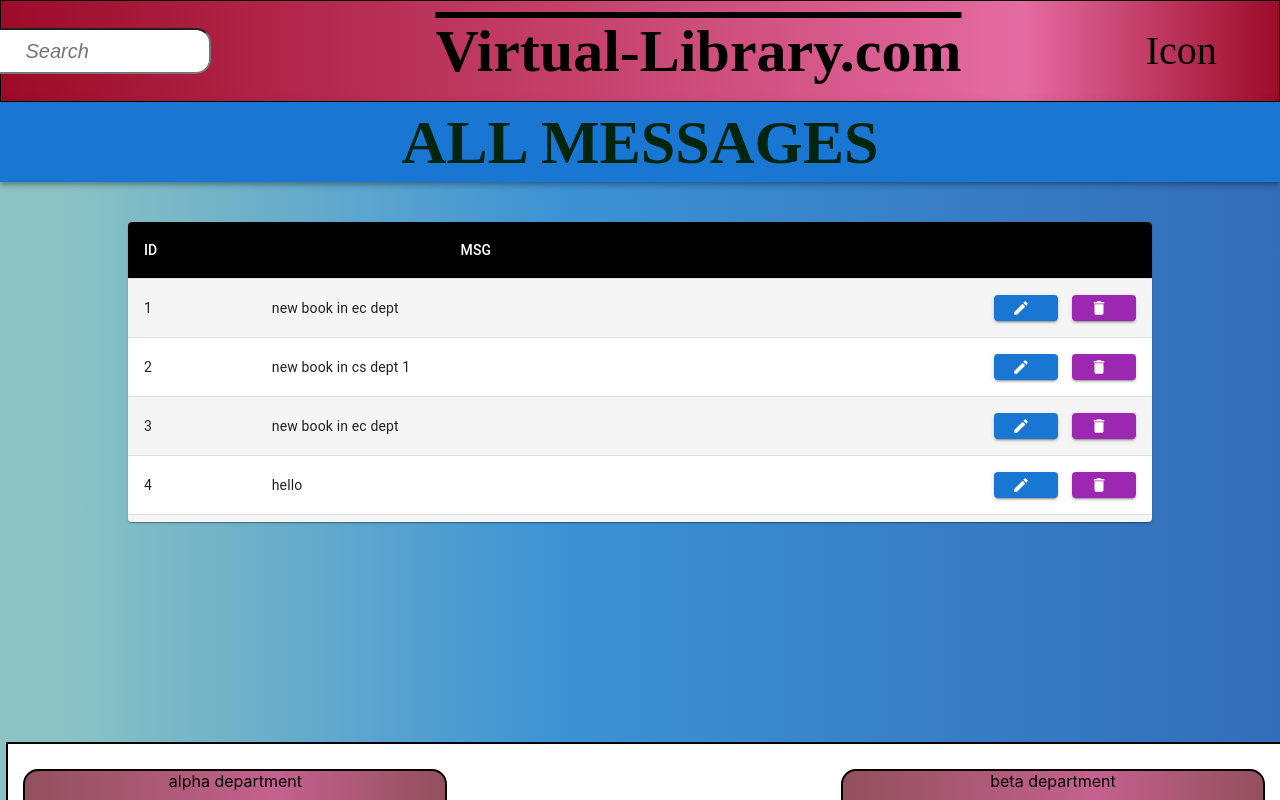
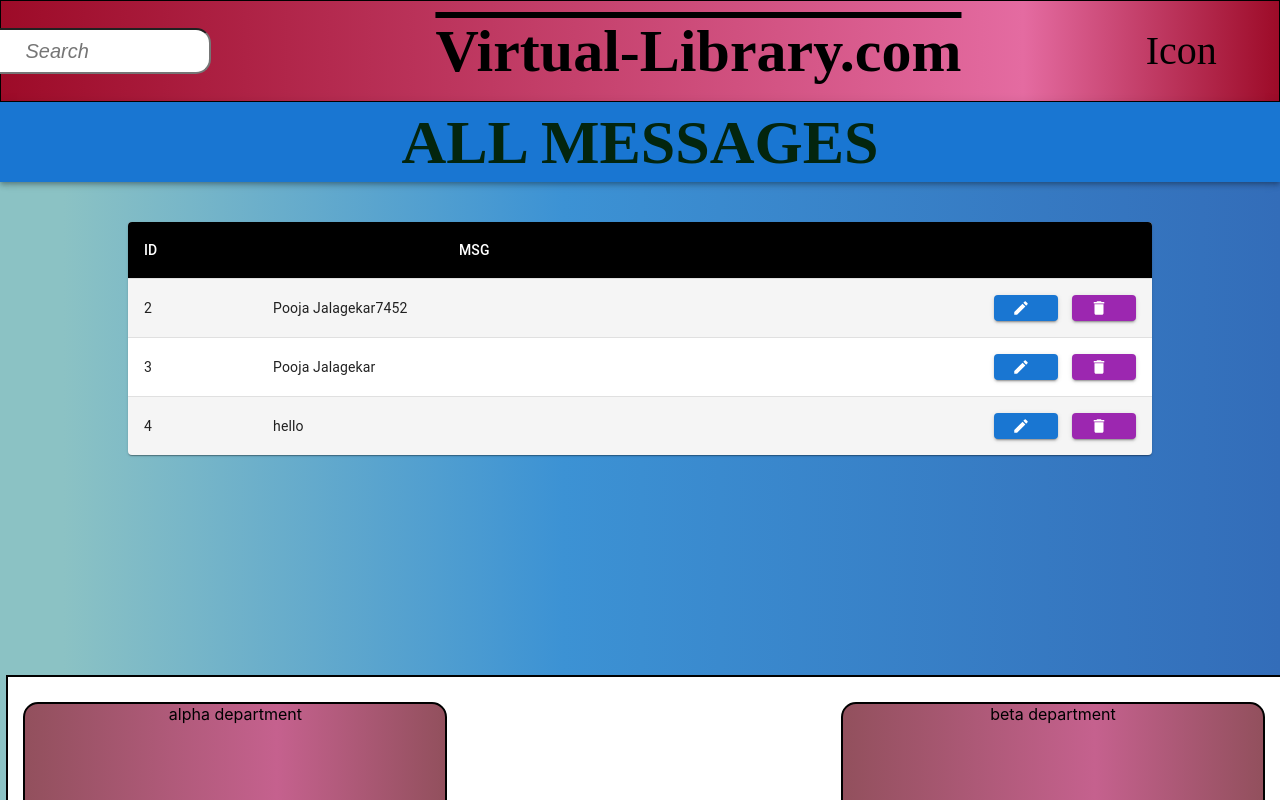
Before and after one commit to nasim-coder/virtual-library, a React (Create React App) app in the folder frontend/: page /home in a window 1280 px wide. Shown: the top 800 px of the page. Built offline with nearby package versions, Linux system fonts and the light colour scheme; data requests are answered from the project's data file; a web font is replaced by a local one.

Commit message:
changes in notice file

```diff
--- a/frontend/src/Components/Admin.jsx
+++ b/frontend/src/Components/Admin.jsx
@@ -27,6 +27,7 @@ const useStyle = makeStyles({
 })
 
 const Admin = () => {
+
   const classes = useStyle()
   return (
     <>
@@ -47,6 +48,8 @@ const Admin = () => {
           </Toolbar>
         </AppBar>
 
+
+
       <AppBar position='static' className='upload'>
         UPLOAD BOOKS
         <Toolbar className='tbx'>
--- a/frontend/src/Components/First.jsx
+++ b/frontend/src/Components/First.jsx
@@ -43,7 +43,7 @@ const FirstPage = () => {
         title='books'
         src={books}
         alt='hello'
-        style={{ width: 1535, height: 630 }}
+        style={{ width: '100vw', height: '100vh' }}
       />
 
       <p align='center'> © Copyright 2020</p>
--- a/frontend/src/Components/Notice/AddMsg.jsx
+++ b/frontend/src/Components/Notice/AddMsg.jsx
@@ -8,7 +8,7 @@ import Navbar from '../HomeData/Navbar'
 import { Button } from '@mui/material'
 import Typography from '@mui/material/Typography'
 import { useState } from 'react'
-import { addUser } from './api'
+import { addMsg } from './api'
 import '../HomeData/Homedata.css'
 import { useNavigate } from 'react-router-dom'
 import { AppBar } from '@mui/material'
@@ -19,17 +19,17 @@ const initialValue = {
 }
 
 const AddMsg = () => {
-  const [user, setUser] = useState(initialValue)
-  const { name } = user
+  const [ msg, setMsg] = useState(initialValue)
+  const { name } =  msg
   const navigate = useNavigate()
 
   const onValueChange = (e) => {
     console.log(e.target.value)
-    setUser({ ...user, [e.target.name]: e.target.value })
+    setMsg({ ...msg, [e.target.name]: e.target.value })
   }
 
-  const addUserDetails = async () => {
-    await addUser(user)
+  const addMsgDetails = async () => {
+    await addMsg( msg )
     navigate('/home')
   }
   return (
@@ -55,7 +55,7 @@ const AddMsg = () => {
           <Button
             variant='contained'
             color='primary'
-            onClick={() => addUserDetails()}
+            onClick={() => addMsgDetails()}
           >
             {' '}
             ADD{' '}
--- a/frontend/src/Components/Notice/AllMsgs.jsx
+++ b/frontend/src/Components/Notice/AllMsgs.jsx
@@ -11,8 +11,8 @@ import Paper from '@mui/material/Paper'
 import { useEffect, useState } from 'react'
 import { Box } from '@mui/system'
 import { Button } from '@mui/material'
-import { getUsers } from './api'
-import { deleteUser } from './api'
+import { getMsgs } from './api'
+import { deleteMsg } from './api'
 import DeleteIcon from '@mui/icons-material/Delete'
 import EditIcon from '@mui/icons-material/Edit'
 import { AppBar } from '@mui/material'
@@ -38,21 +38,21 @@ const StyledTableRow = styled(TableRow)(({ theme }) => ({
   },
 }))
 
-const AllMsgs = () => {
-  const [users, setUsers] = useState([])
+const AllMsg = () => {
+  const [ msgs, setMsgs] = useState([])
 
   useEffect(() => {
     getAllMsgs()
   }, [])
 
   const getAllMsgs = async () => {
-    const response = await getUsers()
+    const response = await getMsgs()
     console.log(response.data)
-    setUsers(response.data)
+    setMsgs(response.data)
   }
 
-  const deleteUserData = async (id) => {
-    await deleteUser(id)
+  const deleteMsgData = async (id) => {
+    await deleteMsg(id)
     getAllMsgs()
   }
 
@@ -74,13 +74,13 @@ const AllMsgs = () => {
               </TableRow>
             </TableHead>
             <TableBody>
-              {users.map((user) => (
-                <StyledTableRow key={user.id}>
+              {msgs.map(( msg ) => (
+                <StyledTableRow key={msg.id}>
                   <StyledTableCell component='th' scope='id'>
-                    {user.id}
+                    {msg.id}
                   </StyledTableCell>
 
-                  <StyledTableCell align='revert'>{user.name}</StyledTableCell>
+                  <StyledTableCell align='revert'>{msg.name}</StyledTableCell>
 
                   <StyledTableCell align='right'>
                     <Button
@@ -88,7 +88,7 @@ const AllMsgs = () => {
                       color='primary'
                       variant='contained'
                       style={{ marginRight: 10 }}
-                      href={`/admin/edit/${user.id}`}
+                      href={`/admin/edit/${msg.id}`}
                       startIcon={<EditIcon />}
                     >
                       {' '}
@@ -98,7 +98,7 @@ const AllMsgs = () => {
                       size='small'
                       color='secondary'
                       variant='contained'
-                      onClick={() => deleteUserData(user.id)}
+                      onClick={() => deleteMsgData(msg.id)}
                       startIcon={<DeleteIcon />}
                     >
                       {' '}
@@ -114,4 +114,4 @@ const AllMsgs = () => {
     </>
   )
 }
-export default AllMsgs
+export default AllMsg
--- a/frontend/src/Components/Notice/EditMsg.jsx
+++ b/frontend/src/Components/Notice/EditMsg.jsx
@@ -10,8 +10,8 @@ import { useState } from 'react';
 import { useNavigate } from 'react-router-dom';
 import { useParams } from 'react-router-dom';
 import { useEffect } from 'react';
-import { getUsers } from './api';
-import { editUser } from './api';
+import { getMsgs } from './api';
+import { editMsg } from './api';
 import Navbar from '../HomeData/Navbar';
 import { AppBar } from '@mui/material';
 import { Toolbar } from '@mui/material';
@@ -22,28 +22,28 @@ const initialValue = {
 }
 
 const EditMsg = () => {
-    const [user, setUser] = useState(initialValue);
-    const { name } = user;
+    const [msg, setMsg] = useState(initialValue);
+    const { name } = msg;
     const { id } = useParams();
     const navigate = useNavigate();
 
     useEffect(() => {
-        const loadUserData = async() => {
-            const response = await getUsers(id);
-            setUser(response.data);
+        const loadMsgData = async() => {
+            const response = await getMsgs(id);
+            setMsg(response.data);
         }
-        loadUserData();
+        loadMsgData();
     },[id]);
 
 
 
     const onValueChange = (e) => {
         console.log(e.target.value);
-        setUser({...user, [e.target.name]: e.target.value})
+        setMsg({...msg, [e.target.name]: e.target.value})
     }
 
-    const editUserDetails = async () => {
-        await editUser(id,user);
+    const editMsgDetails = async () => {
+        await editMsg(id,msg);
         navigate('/home');
     }
 
@@ -64,7 +64,7 @@ const EditMsg = () => {
         </FormControl>
 
 
-      <Button variant="contained" color="primary" onClick={() => editUserDetails()}> EDIT</Button>
+      <Button variant="contained" color="primary" onClick={() => editMsgDetails()}> EDIT</Button>
       </FormGroup>
 
       </Box>
--- a/frontend/src/Components/Notice/api.js
+++ b/frontend/src/Components/Notice/api.js
@@ -1,18 +1,36 @@
 import axios from "axios";
 
-const url='http://localhost:3003/users';
+const url='http://localhost:3003/msgs';
+
+export const getMsgs = async (id) => {
+    id = id || '';
+    return await axios.get(`${url}/${id}`);
+}
+export const addMsg = async (msg) => {
+    return await axios.post(url, msg);
+}
+export const deleteMsg = async (id) => {
+    return await axios.delete(`${url}/${id}`);
+}
+
+export const editMsg = async (id, msg) => {
+    return await axios.put(`${url}/${id}`,msg)
+}
+
+
+const url1='http://localhost:3002/users';
 
 export const getUsers = async (id) => {
     id = id || '';
-    return await axios.get(`${url}/${id}`);
+    return await axios.get(`${url1}/${id}`);
 }
 export const addUser = async (user) => {
-    return await axios.post(url, user);
+    return await axios.post(url1, user);
 }
 export const deleteUser = async (id) => {
-    return await axios.delete(`${url}/${id}`);
+    return await axios.delete(`${url1}/${id}`);
 }
 
 export const editUser = async (id, user) => {
-    return await axios.put(`${url}/${id}`,user)
+    return await axios.put(`${url1}/${id}`,user)
 }
--- a/frontend/src/Database/db.json
+++ b/frontend/src/Database/db.json
@@ -1,24 +1,16 @@
 {
-  "users": [
+  "msgs": [
     {
-      "name": "new book in ec dept",
-      "id": 1
-    },
-    {
-      "name": "new book in cs dept 1",
+      "name": "Pooja Jalagekar7452",
       "id": 2
     },
     {
-      "name": "new book in ec dept",
+      "name": "Pooja Jalagekar",
       "id": 3
     },
     {
       "name": "hello",
       "id": 4
-    },
-    {
-      "name": "test message",
-      "id": 5
     }
   ]
 }
```
Lines whose indentation alone changed are shown as unchanged.
